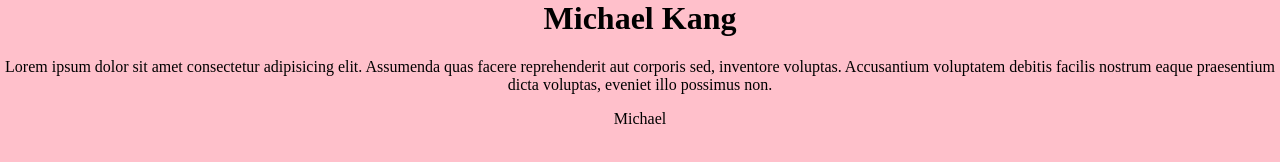
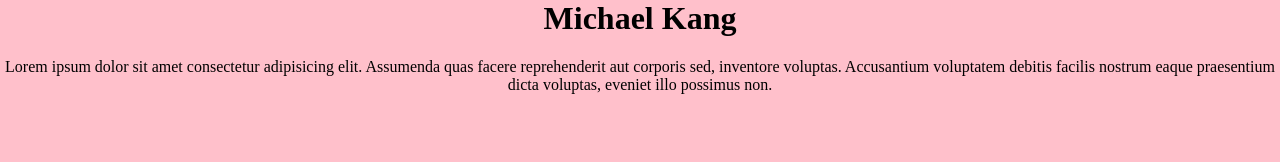
Before and after one commit to mkang2/mkang2.github.io, a plain HTML site: page index.html in a window 1280 px wide. Drawn offline with Linux system fonts and the light colour scheme.

Commit message:
Update index.html

```diff
--- a/index.html
+++ b/index.html
@@ -9,6 +9,5 @@
 <body>
     <h1>Michael Kang</h1>
     <p>Lorem ipsum dolor sit amet consectetur adipisicing elit. Assumenda quas facere reprehenderit aut corporis sed, inventore voluptas. Accusantium voluptatem debitis facilis nostrum eaque praesentium dicta voluptas, eveniet illo possimus non.</p>
-    <p>Michael<p>
 </body>
 </html>
```
